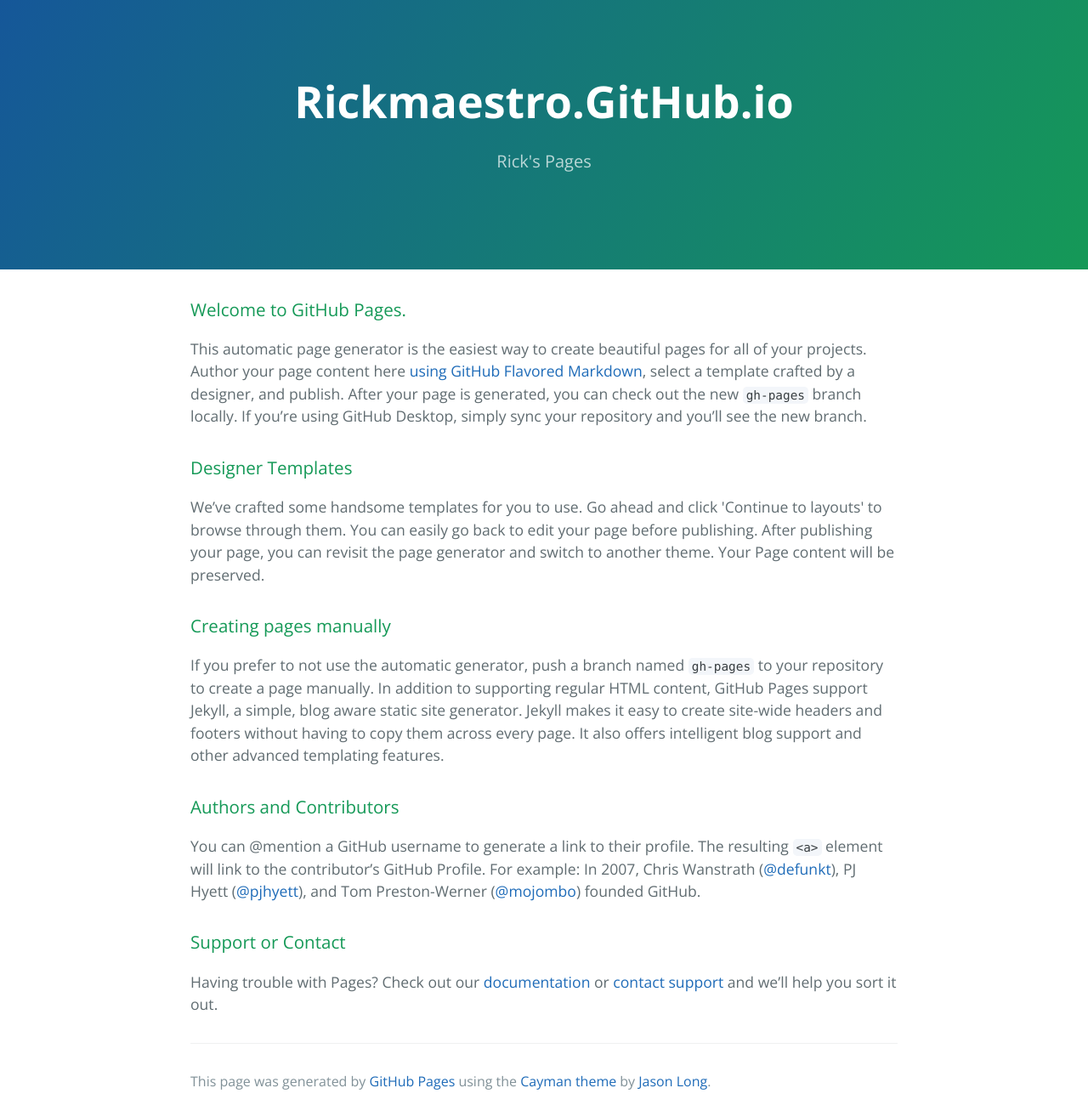
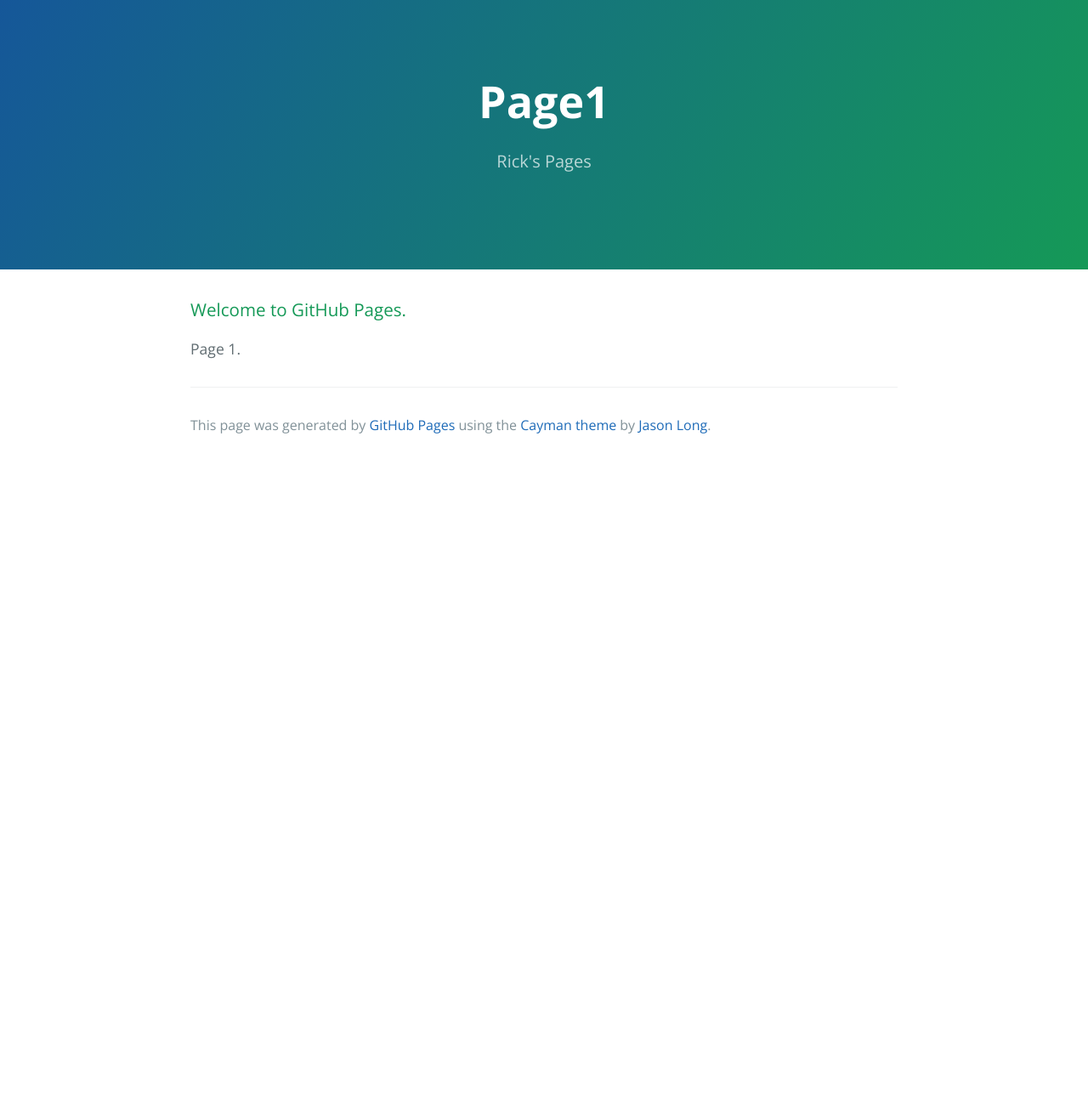
Before and after one commit to rickmaestro/rickmaestro.github.io, a plain HTML site: page index.html in a window 1280 px wide. Shown: the whole page at 85% size. After the commit the page ends 800 px from the top, so only its background shows below. Drawn offline with nearby package versions, Linux system fonts and the light colour scheme.

Commit message:
Replace master branch with page content via GitHub

```diff
--- a/index.html
+++ b/index.html
@@ -2,7 +2,7 @@
 <html lang="en-us">
   <head>
     <meta charset="UTF-8">
-    <title>Rickmaestro.GitHub.io by rickmaestro</title>
+    <title>Page1 by rickmaestro</title>
     <meta name="viewport" content="width=device-width, initial-scale=1">
     <link rel="stylesheet" type="text/css" href="stylesheets/normalize.css" media="screen">
     <link href='https://fonts.googleapis.com/css?family=Open+Sans:400,700' rel='stylesheet' type='text/css'>
@@ -11,7 +11,7 @@
   </head>
   <body>
     <section class="page-header">
-      <h1 class="project-name">Rickmaestro.GitHub.io</h1>
+      <h1 class="project-name">Page1</h1>
       <h2 class="project-tagline">Rick&#39;s Pages</h2>
     </section>
 
@@ -19,27 +19,7 @@
       <h3>
 <a id="welcome-to-github-pages" class="anchor" href="#welcome-to-github-pages" aria-hidden="true"><span aria-hidden="true" class="octicon octicon-link"></span></a>Welcome to GitHub Pages.</h3>
 
-<p>This automatic page generator is the easiest way to create beautiful pages for all of your projects. Author your page content here <a href="https://guides.github.com/features/mastering-markdown/">using GitHub Flavored Markdown</a>, select a template crafted by a designer, and publish. After your page is generated, you can check out the new <code>gh-pages</code> branch locally. If you’re using GitHub Desktop, simply sync your repository and you’ll see the new branch.</p>
-
-<h3>
-<a id="designer-templates" class="anchor" href="#designer-templates" aria-hidden="true"><span aria-hidden="true" class="octicon octicon-link"></span></a>Designer Templates</h3>
-
-<p>We’ve crafted some handsome templates for you to use. Go ahead and click 'Continue to layouts' to browse through them. You can easily go back to edit your page before publishing. After publishing your page, you can revisit the page generator and switch to another theme. Your Page content will be preserved.</p>
-
-<h3>
-<a id="creating-pages-manually" class="anchor" href="#creating-pages-manually" aria-hidden="true"><span aria-hidden="true" class="octicon octicon-link"></span></a>Creating pages manually</h3>
-
-<p>If you prefer to not use the automatic generator, push a branch named <code>gh-pages</code> to your repository to create a page manually. In addition to supporting regular HTML content, GitHub Pages support Jekyll, a simple, blog aware static site generator. Jekyll makes it easy to create site-wide headers and footers without having to copy them across every page. It also offers intelligent blog support and other advanced templating features.</p>
-
-<h3>
-<a id="authors-and-contributors" class="anchor" href="#authors-and-contributors" aria-hidden="true"><span aria-hidden="true" class="octicon octicon-link"></span></a>Authors and Contributors</h3>
-
-<p>You can @mention a GitHub username to generate a link to their profile. The resulting <code>&lt;a&gt;</code> element will link to the contributor’s GitHub Profile. For example: In 2007, Chris Wanstrath (<a href="https://github.com/defunkt" class="user-mention">@defunkt</a>), PJ Hyett (<a href="https://github.com/pjhyett" class="user-mention">@pjhyett</a>), and Tom Preston-Werner (<a href="https://github.com/mojombo" class="user-mention">@mojombo</a>) founded GitHub.</p>
-
-<h3>
-<a id="support-or-contact" class="anchor" href="#support-or-contact" aria-hidden="true"><span aria-hidden="true" class="octicon octicon-link"></span></a>Support or Contact</h3>
-
-<p>Having trouble with Pages? Check out our <a href="https://help.github.com/pages">documentation</a> or <a href="https://github.com/contact">contact support</a> and we’ll help you sort it out.</p>
+<p>Page 1.</p>
 
       <footer class="site-footer">
 
```
Also changed, not shown: params.json (+2 -2 lines).
